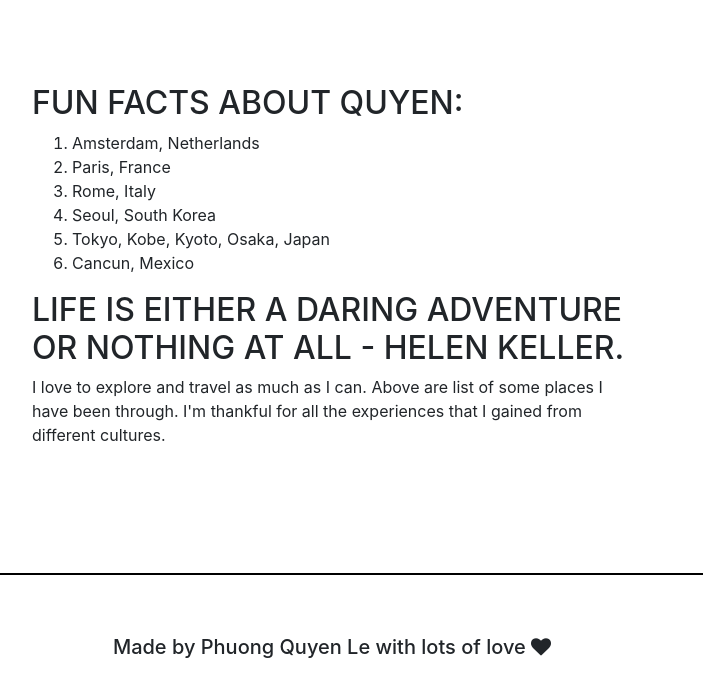
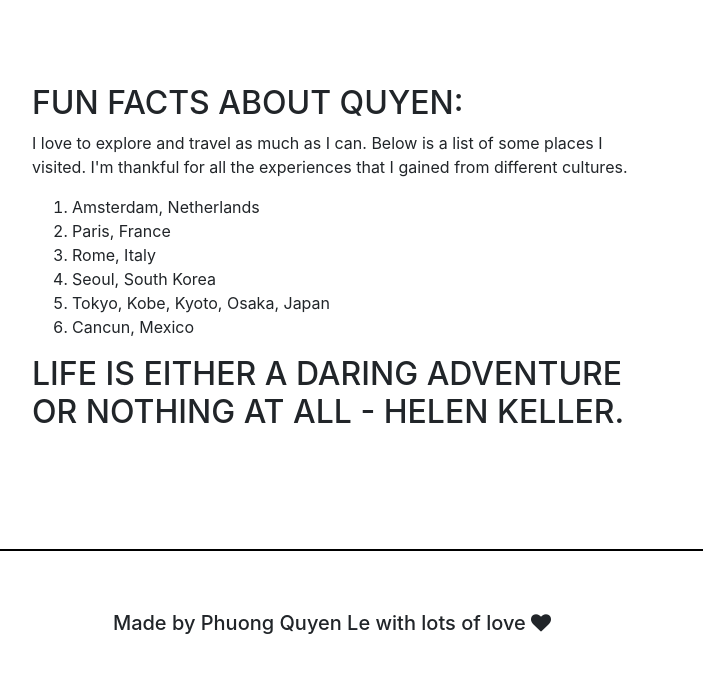
Before and after one commit to phquyenle/phquyenle.github.io, a plain HTML site: page index.html in a window 1280 px wide. Shown: the part 2167-2864 px from the top of the page, without its empty margins (308-1011 px from the left). Drawn offline with nearby package versions, Linux system fonts and the light colour scheme; a web font is replaced by a local one.

Commit message:
minor update

```diff
--- a/index.html
+++ b/index.html
@@ -51,6 +51,7 @@
     <section class="row">
       <div class="centered">
         <h2 class="fun-facts"> Fun Facts about Quyen:</h2>
+        <p>I love to explore and travel as much as I can. Below is a list of some places I visited. I'm thankful for all the experiences that I gained from different cultures. </p>
         <ol class="numbered-list">
           <li>Amsterdam, Netherlands</li>
           <li>Paris, France</li>
@@ -60,7 +61,6 @@
           <li>Cancun, Mexico</li>
         </ol>
         <h2 class="quote"> Life is either a daring adventure or nothing at all - Helen Keller. </h2>
-          <p>I love to explore and travel as much as I can. Above are list of some places I have been through. I'm thankful for all the experiences that I gained from different cultures. </p>
       </div>
     </section>
   </div>
```
